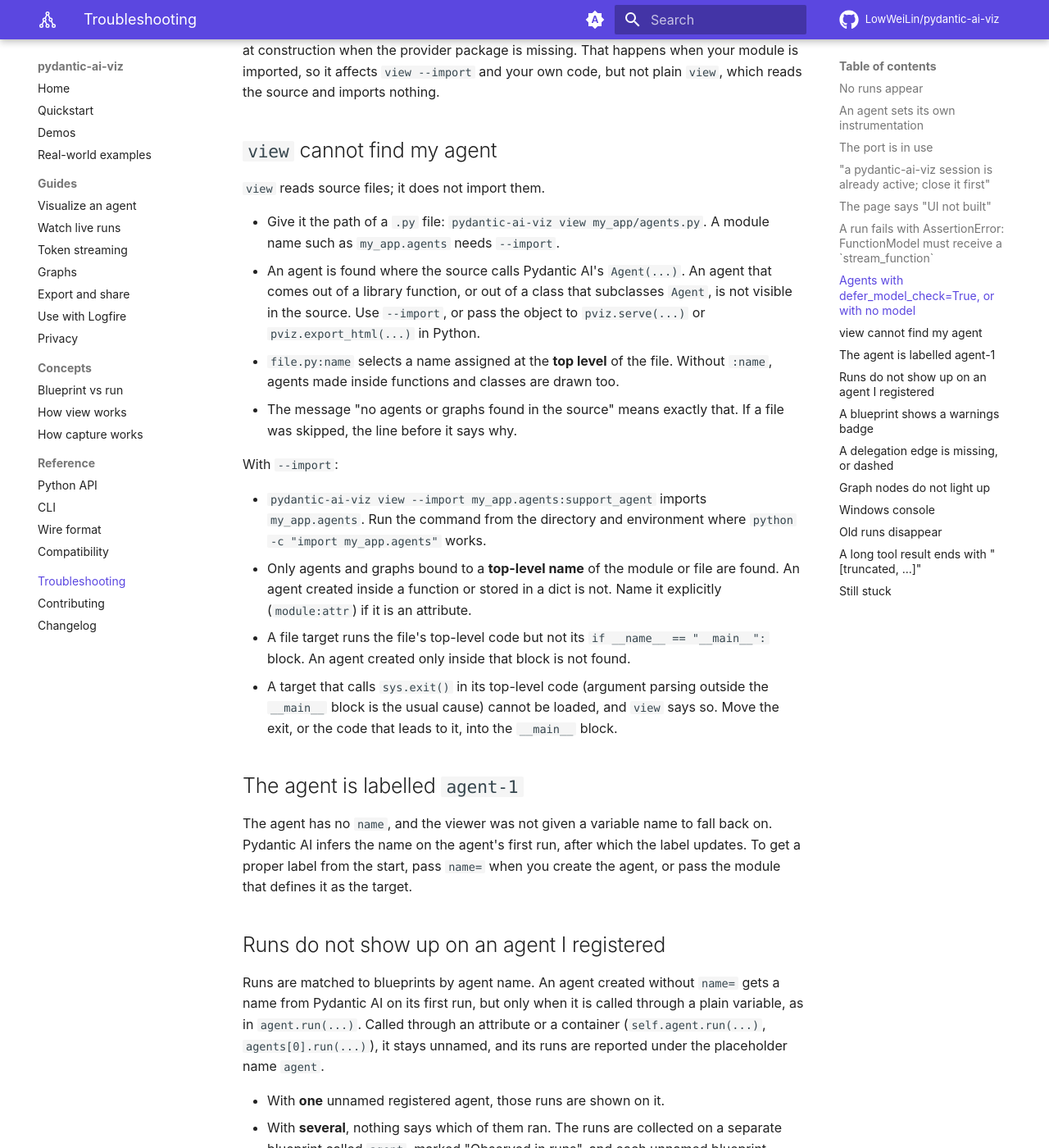
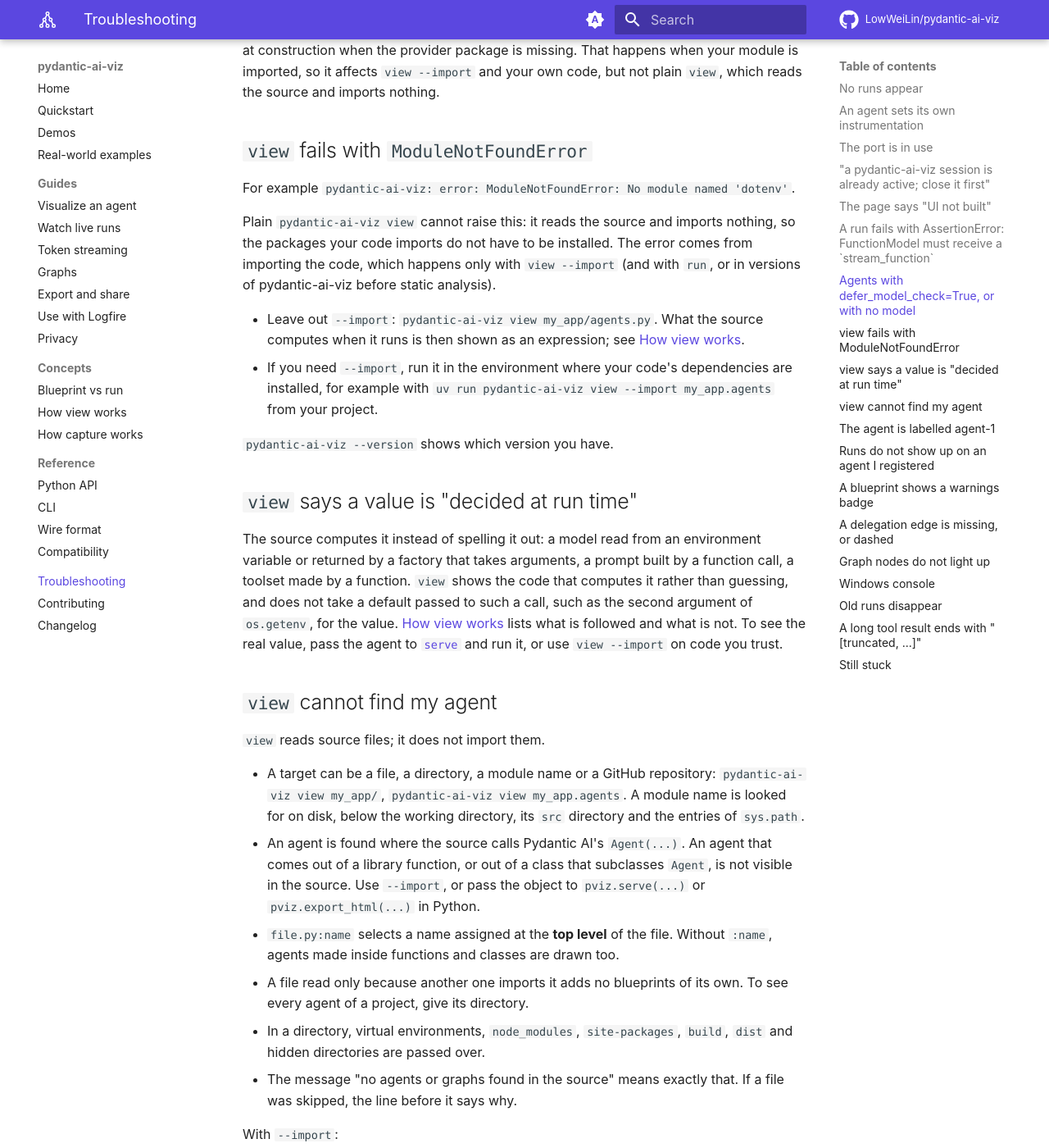
Before and after one commit to LowWeiLin/pydantic-ai-viz, an MkDocs documentation site: the page built from docs/troubleshooting.md, in a window 1280 px wide and 1400 px high, scrolled down 3120 px. Shown: the whole window at 82% size. Built offline with MkDocs 1.6.1 and Material for MkDocs 9.7.7, drawn with Linux system fonts in a browser that asks for light colours; comment, search, counter and statistics services are not loaded; some of the changed text lies outside the part shown.

Commit message:
docs: say what view does with untrusted code, privacy and errors
SECURITY.md now leads with view reading code without running it, and how
a GitHub target is fetched; a way to make view execute what it reads is a
vulnerability to report. Privacy says what a blueprint read from source
quotes, that file paths in it are relative, and that a GitHub target is
the one network fetch. Troubleshooting covers the ModuleNotFoundError that
only --import can raise, values decided at run time, and no longer says a
module name needs --import.

Co-Authored-By: Claude Opus 5.5 <noreply@anthropic.com>

```diff
--- a/docs/troubleshooting.md
+++ b/docs/troubleshooting.md
@@ -105,13 +105,30 @@ with pviz.serve(agent, open_browser=True) as session:
 
 Note that without `defer_model_check=True`, `Agent("openai:gpt-5.2")` raises `ImportError` at construction when the provider package is missing. That happens when your module is imported, so it affects `view --import` and your own code, but not plain `view`, which reads the source and imports nothing.
 
+## `view` fails with `ModuleNotFoundError` { #view-modulenotfounderror }
+
+For example `pydantic-ai-viz: error: ModuleNotFoundError: No module named 'dotenv'`.
+
+Plain `pydantic-ai-viz view` cannot raise this: it reads the source and imports nothing, so the packages your code imports do not have to be installed. The error comes from importing the code, which happens only with `view --import` (and with `run`, or in versions of pydantic-ai-viz before static analysis).
+
+- Leave out `--import`: `pydantic-ai-viz view my_app/agents.py`. What the source computes when it runs is then shown as an expression; see [How view works](concepts/how-view-works.md).
+- If you need `--import`, run it in the environment where your code's dependencies are installed, for example with `uv run pydantic-ai-viz view --import my_app.agents` from your project.
+
+`pydantic-ai-viz --version` shows which version you have.
+
+## `view` says a value is "decided at run time"
+
+The source computes it instead of spelling it out: a model read from an environment variable or returned by a factory that takes arguments, a prompt built by a function call, a toolset made by a function. `view` shows the code that computes it rather than guessing, and does not take a default passed to such a call, such as the second argument of `os.getenv`, for the value. [How view works](concepts/how-view-works.md#what-shows-as-decided-at-run-time-and-why) lists what is followed and what is not. To see the real value, pass the agent to [`serve`](reference/python-api.md#serve) and run it, or use `view --import` on code you trust.
+
 ## `view` cannot find my agent
 
 `view` reads source files; it does not import them.
 
-- Give it the path of a `.py` file: `pydantic-ai-viz view my_app/agents.py`. A module name such as `my_app.agents` needs `--import`.
+- A target can be a file, a directory, a module name or a GitHub repository: `pydantic-ai-viz view my_app/`, `pydantic-ai-viz view my_app.agents`. A module name is looked for on disk, below the working directory, its `src` directory and the entries of `sys.path`.
 - An agent is found where the source calls Pydantic AI's `Agent(...)`. An agent that comes out of a library function, or out of a class that subclasses `Agent`, is not visible in the source. Use `--import`, or pass the object to `pviz.serve(...)` or `pviz.export_html(...)` in Python.
 - `file.py:name` selects a name assigned at the **top level** of the file. Without `:name`, agents made inside functions and classes are drawn too.
+- A file read only because another one imports it adds no blueprints of its own. To see every agent of a project, give its directory.
+- In a directory, virtual environments, `node_modules`, `site-packages`, `build`, `dist` and hidden directories are passed over.
 - The message "no agents or graphs found in the source" means exactly that. If a file was skipped, the line before it says why.
 
 With `--import`:
@@ -140,7 +157,7 @@ Part of the agent could not be read, most often because a Pydantic AI release ch
 
 ## A delegation edge is missing, or dashed
 
-- **Missing:** the static check only sees an agent that the tool function refers to directly, as a module-level or enclosing-scope variable. An agent reached through `ctx.deps`, an attribute or a helper function is found when the delegation first runs.
+- **Missing:** reading the code only finds an agent that the tool runs itself and that can be traced to an `Agent(...)`; see [Evidence on delegation edges](concepts/blueprint-vs-run.md#evidence-on-delegation-edges). An agent run by a helper function, or reached in a way the code does not spell out, is found when the delegation first runs.
 - **Dashed:** the edge was read from the code and has not been seen in a run yet.
 
 Details in [Blueprint vs run](concepts/blueprint-vs-run.md#evidence-on-delegation-edges).
```
Also changed, not shown: SECURITY.md (+6 -1 lines), docs/guides/privacy.md (+14 -1 lines).
